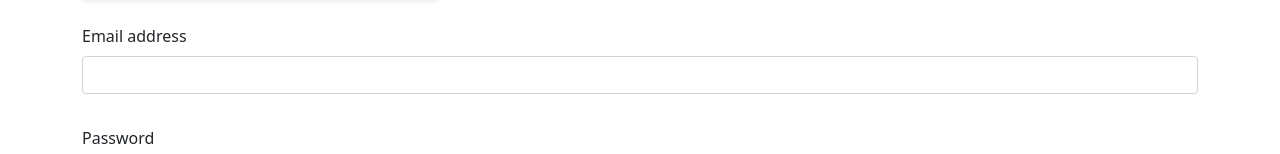
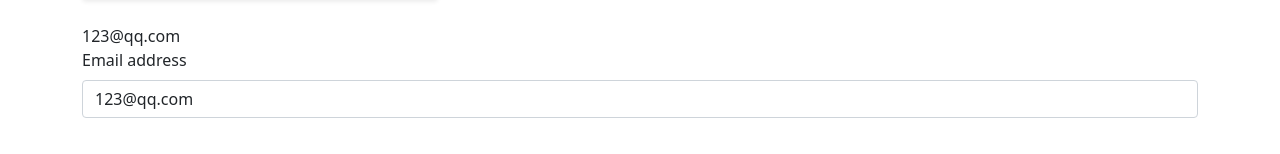
Before and after one commit to LarryKameZhao/article-column, a Vue app: page / in a window 1280 px wide. Shown: the part 659-813 px from the top of the page. Built offline with nearby package versions, Linux system fonts and the light colour scheme.

Commit message:
emit input and attrs

```diff
--- a/src/App.vue
+++ b/src/App.vue
@@ -2,11 +2,15 @@
   <div class="container">
     <global-header :user="currentUser"></global-header>
     <column-list :list="list"></column-list>
-
+    {{ emailVal }}
     <form>
       <div class="mb-3">
         <label for="exampleInputEmail1" class="form-label">Email address</label>
-        <validate-input :rules="emailRules"></validate-input>
+        <validate-input
+          place-holder="hello"
+          v-model="emailVal"
+          :rules="emailRules"
+        ></validate-input>
         <div class="form-text" v-if="emailRef.error">
           {{ emailRef.message }}
         </div>
@@ -24,7 +28,7 @@
 </template>
 
 <script lang="ts">
-import { defineComponent, reactive } from "vue";
+import { defineComponent, reactive, ref } from "vue";
 import "bootstrap/dist/css/bootstrap.min.css";
 import ColumnList, { ColumnProps } from "./components/ColumnList.vue";
 import GlobalHeader, { UserProps } from "./components/GlobalHeader.vue";
@@ -71,6 +75,7 @@
     ValidateInput
   },
   setup() {
+    const emailVal = ref("123@qq.com");
     const emailRules: RulesProp = [
       { type: "required", message: "电子邮箱不能为空" },
       { type: "email", message: "邮箱格式不正确" }
@@ -95,7 +100,8 @@
       currentUser,
       emailRef,
       validateEmail,
-      emailRules
+      emailRules,
+      emailVal
     };
   }
 });
--- a/src/components/ValidateInput.vue
+++ b/src/components/ValidateInput.vue
@@ -4,8 +4,10 @@
       type="text"
       class="form-control"
       :class="{ 'is-invalid': inputRef.error }"
-      v-model="inputRef.val"
+      :value="inputRef.val"
       @blur="validateInput"
+      @input="updateValue"
+      v-bind="$attrs"
     />
     <span v-if="inputRef.error" class="invalid-feedback">{{
       inputRef.message
@@ -24,12 +26,14 @@
 export type RulesProp = RuleProp[];
 export default defineComponent({
   name: "ValidateInput",
+  inheritAttrs: false,
   props: {
-    rules: Array as PropType<RulesProp>
+    rules: Array as PropType<RulesProp>,
+    modelValue: String
   },
-  setup(props) {
+  setup(props, context) {
     const inputRef = reactive({
-      val: "",
+      val: props.modelValue || "",
       error: false,
       message: ""
     });
@@ -54,9 +58,15 @@
         inputRef.error = !allPassed;
       }
     };
+    const updateValue = (e: Event) => {
+      const targetValue = (e.target as HTMLInputElement).value;
+      inputRef.val = targetValue;
+      context.emit("update:modelValue", targetValue);
+    };
     return {
       inputRef,
-      validateInput
+      validateInput,
+      updateValue
     };
   }
 });
```
